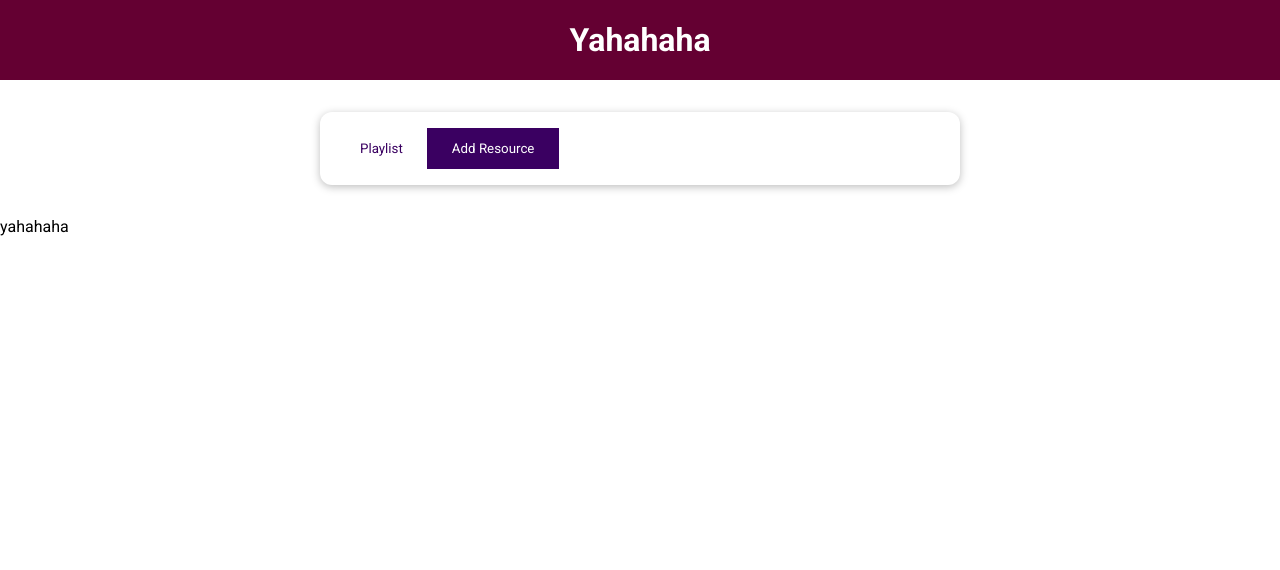
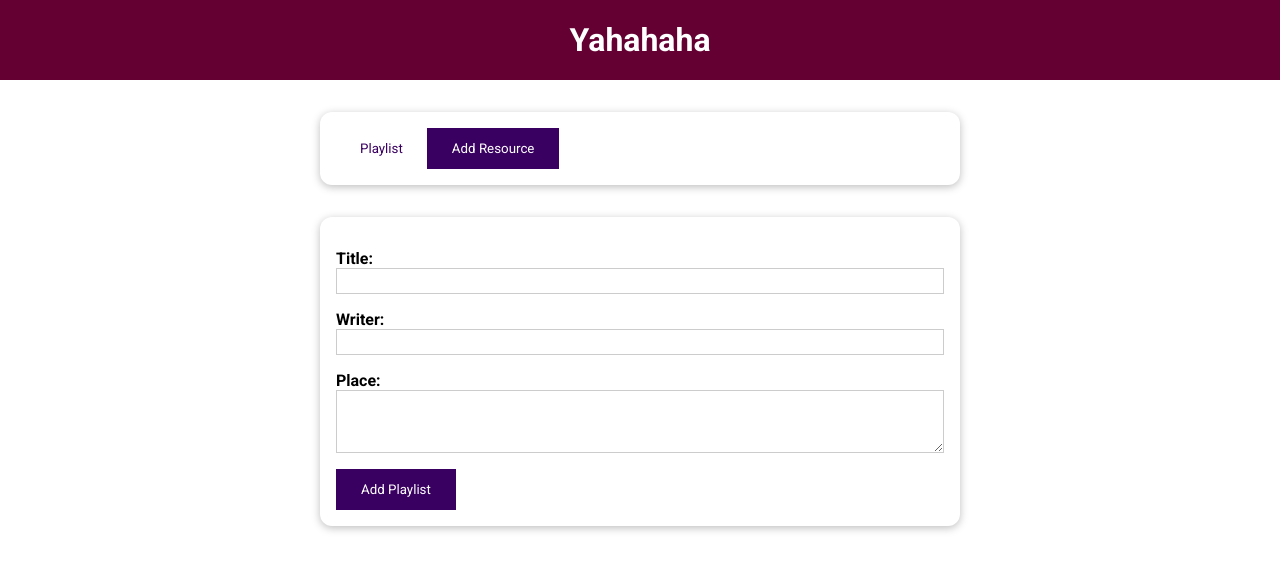
Before and after one commit to alaranci/playlist-app, a Vue app: page / in a window 1280 px wide. Both pictures are taken after a click on the button "Add Resource". Shown: the top 570 px of the page. Built offline with nearby package versions, Linux system fonts and the light colour scheme.

Commit message:
adding a form

```diff
--- a/src/components/playlist-resources/AddResources.vue
+++ b/src/components/playlist-resources/AddResources.vue
@@ -1 +1,58 @@
-<template>yahahaha</template>
+<template>
+  <base-card>
+    <form>
+      <div class="form-control">
+        <label for="title">Title: <input type="text" id="title" /></label>
+      </div>
+      <div class="form-control">
+        <label for="writer">Writer: <input type="text" id="writer" /></label>
+      </div>
+      <div class="form-control">
+        <label for="place"
+          >Place: <textarea type="url" id="place" rows="3" />
+        </label>
+      </div>
+      <base-button type="submit">Add Playlist</base-button>
+    </form>
+  </base-card>
+</template>
+
+<script>
+import BaseButton from '../user-interfaces/BaseButton.vue';
+import BaseCard from '../user-interfaces/BaseCard.vue';
+
+export default {
+  components: {
+    BaseCard,
+    BaseButton,
+  },
+};
+</script>
+
+<style scoped>
+label {
+  font-weight: bold;
+  display: block;
+  margin-bottom: 0.5rem;
+}
+
+input,
+textarea {
+  display: block;
+  width: 100%;
+  font: inherit;
+  padding: 0.15rem;
+  border: 1px solid #ccc;
+}
+
+input:focus,
+textarea:focus {
+  outline: none;
+  border-color: #3a0061;
+  background-color: #f7ebff;
+}
+
+.form-control {
+  margin: 1rem 0;
+}
+</style>
--- a/src/components/playlist-resources/TheResources.vue
+++ b/src/components/playlist-resources/TheResources.vue
@@ -11,7 +11,9 @@
       >Add Resource</base-button
     >
   </base-card>
-  <component :is="selectedTab"></component>
+  <keep-alive>
+    <component :is="selectedTab"></component>
+  </keep-alive>
 </template>
 
 <script>
```
